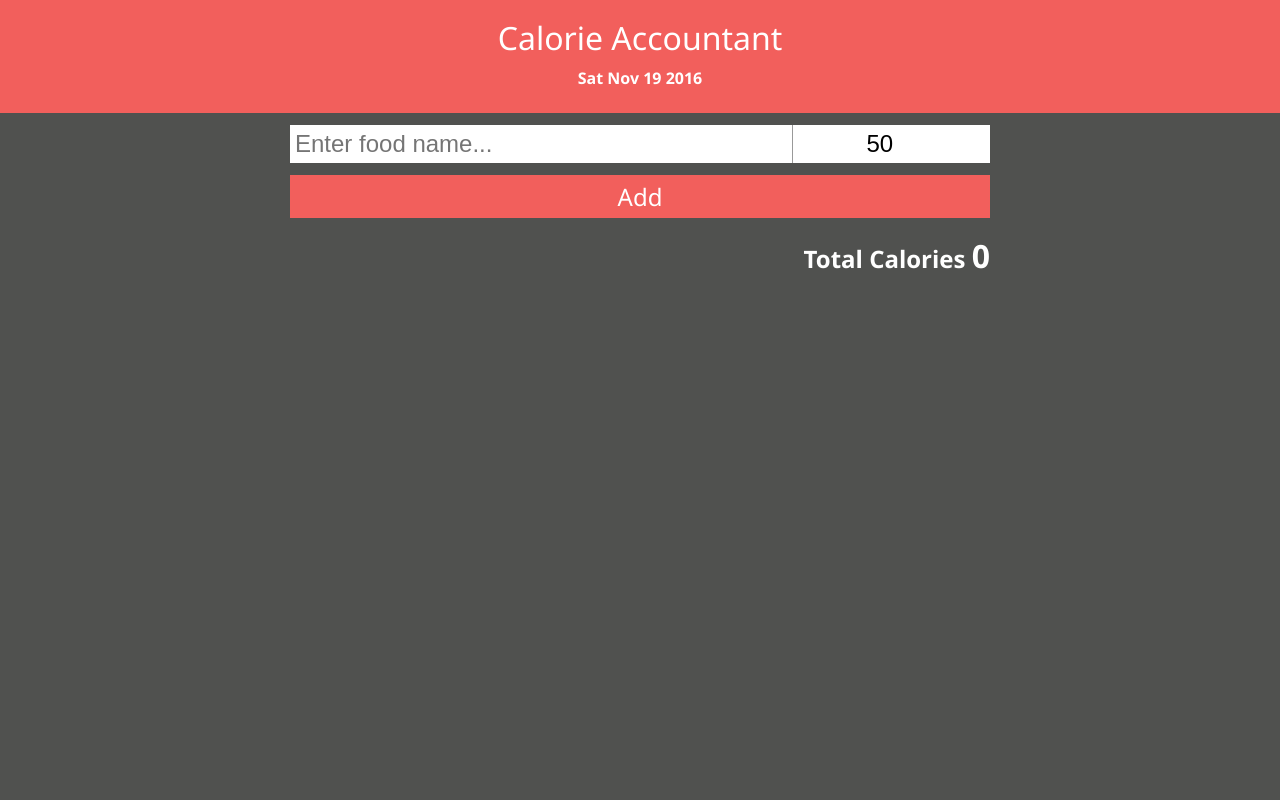
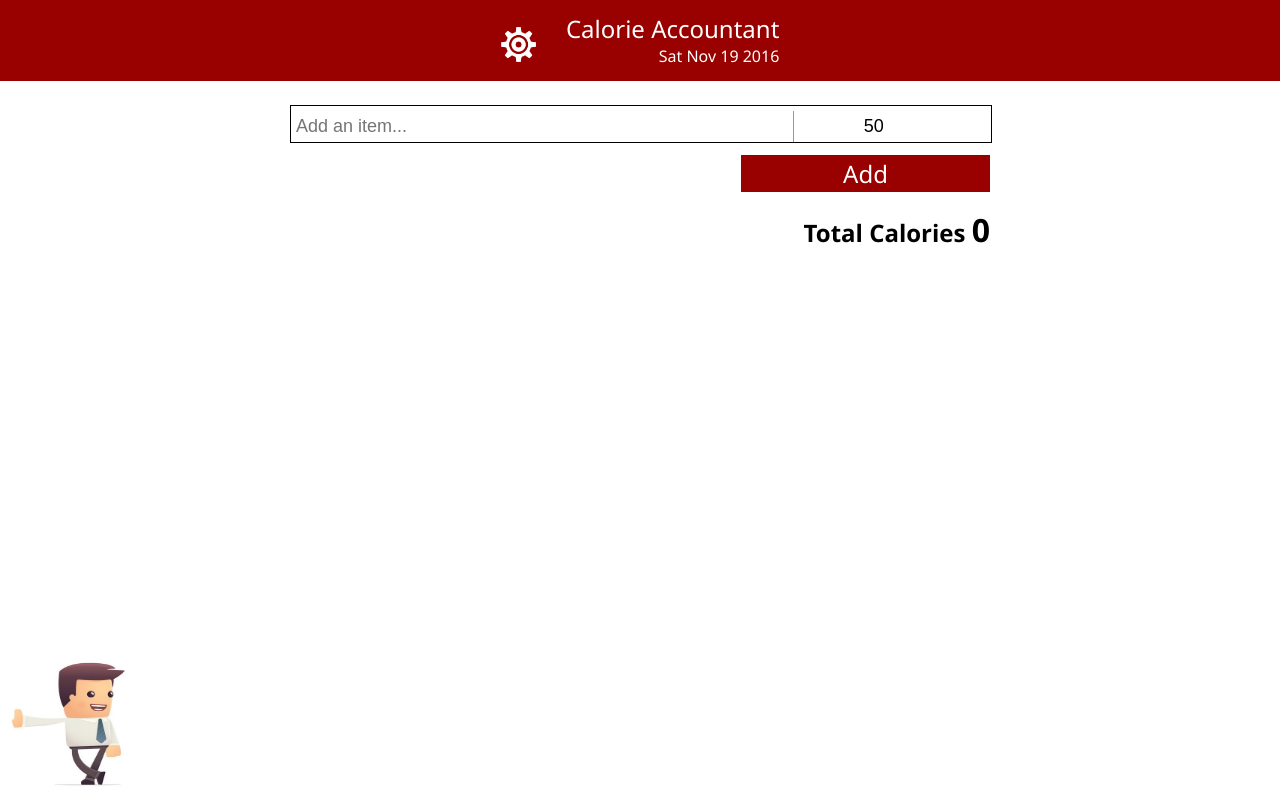
Before and after one commit to jasonzissman/calories, a website: page app/index.html in a window 1280 px wide. Drawn offline with Linux system fonts and the light colour scheme.

Commit message:
Redoing UI, adding images

```diff
--- a/app/index.html
+++ b/app/index.html
@@ -9,14 +9,22 @@
     <body>
         <div class="main-container">
             <div class="header">
-                Calorie Accountant <br/>
-                <div id="date-box" class="date-box"></div>
+                <div class="header-icon">
+                    <img src="images/settings-icon.png" />
+                </div>
+                <div class="header-text">
+                    <div class="header-title">
+                        Calorie Accountant
+                    </div>
+                    <div id="date-box" class="date-box">
+                    </div>
+                </div>
             </div>
             <div class="content">
                 <div class="top-row">
                     <div class="input-box">
                         <div class="text-box-holder">
-                            <input id="food-text-box" placeholder="Enter food name..."/>
+                            <input id="food-text-box" placeholder="Add an item..."/>
                         </div>
                         <select id="calorie-drop-down" class="calorie-drop-down">
                             <option value="50">50</option>
--- a/app/styles.css
+++ b/app/styles.css
@@ -1,26 +1,45 @@
 body {
-    background-color: #50514F;
+    background-color: #FFFFFF;
     font-family: 'Segoe UI', Tahoma, Geneva, Verdana, sans-serif;
     font-size: x-large;
     margin: 0;
     padding-bottom: 1.5em;
-    color: white;
+    color: black;
+    background-image: url("images/business-guy-3.jpg");
+    background-size: 150px 150px;
+    background-repeat: no-repeat;
+    background-position: left bottom;
 }
 .date-box{
     text-align: center;
     font-size: medium;
-    font-weight: bold;
-    margin: .5em;
+    width: 100%;
+    text-align: right;
 }
 .header {
     text-align: center;
-    background-color: #f25f5c;
+    background-color: #990000;
     color: white;
-    font-size: xx-large;
+    font-size: x-large;
     padding: 0.5em;
 }
+.header-icon {
+    display: inline-block;
+    margin-right: 1em;
+}
+.header-icon img {
+    width: 35px;
+}
+.header-text {
+    display: inline-block;
+    text-align: right;
+}
+.header-title {
+    width: 100%;
+    text-align: right;
+}
 .content {
-    padding: .5em .5em;
+    padding: 1em;
     max-width: 700px;
     margin-left: auto;
     margin-right: auto;
@@ -29,7 +48,7 @@ body {
     width: 100%;
 }
 .input-box {
-    background-color: white;
+    border: 1px solid black;
     width: 100%;
 }
 .button-holder {
@@ -38,11 +57,14 @@ body {
     text-align: right;
 }
 .add-button {
-    background-color: #f25f5c;
+    background-color: #990000;
     color: white;
     text-align: center;
-    padding: 5px;
+    padding: 2px;
     cursor: pointer;
+    width: 35%;
+    margin-left:auto;
+    margin-right:0;
 }
 .text-box-holder {
     display: inline-block;
@@ -53,7 +75,7 @@ body {
 .text-box-holder input {
     border: none;
     outline: none;
-    font-size: x-large;
+    font-size: large;
     padding: 5px;
     width: 100%;
 }
@@ -64,10 +86,10 @@ body {
     min-width: 60px;
     -webkit-appearance: none;
     text-align: center;
-    font-size: x-large;
+    font-size: large;
     padding: 5px;
     background-color: #ffffff;
-    width: 23%;
+    width: 21%;
 }
 .calories-list-container {
     width: 100%;
@@ -87,7 +109,7 @@ body {
     font-size: x-large;
 }
 .calories-list td.item-calories{
-    padding-left: .5em;
+    padding-left: 1em;
 }
 .totals-row {
     margin-top: .5em;
```
Also changed, not shown: app/images/business-guy-3.jpg (added), app/images/settings-icon.png (added), original-images/29729133_ml.jpg (added), original-images/38970544_l.jpg (added), original-images/background-1200x800.jpg (added), original-images/background-700x450.jpg (added), original-images/background-800x550.jpg (added), original-images/background-original.jpg (added), original-images/business-guy-1.jpg (added), original-images/business-guy-2.jpg (added), original-images/business-guy-3.jpg (added), original-images/business-guy-4.jpg (added), original-images/business-guy-5.jpg (added), original-images/business-guy-6.jpg (added), 2 more files.
